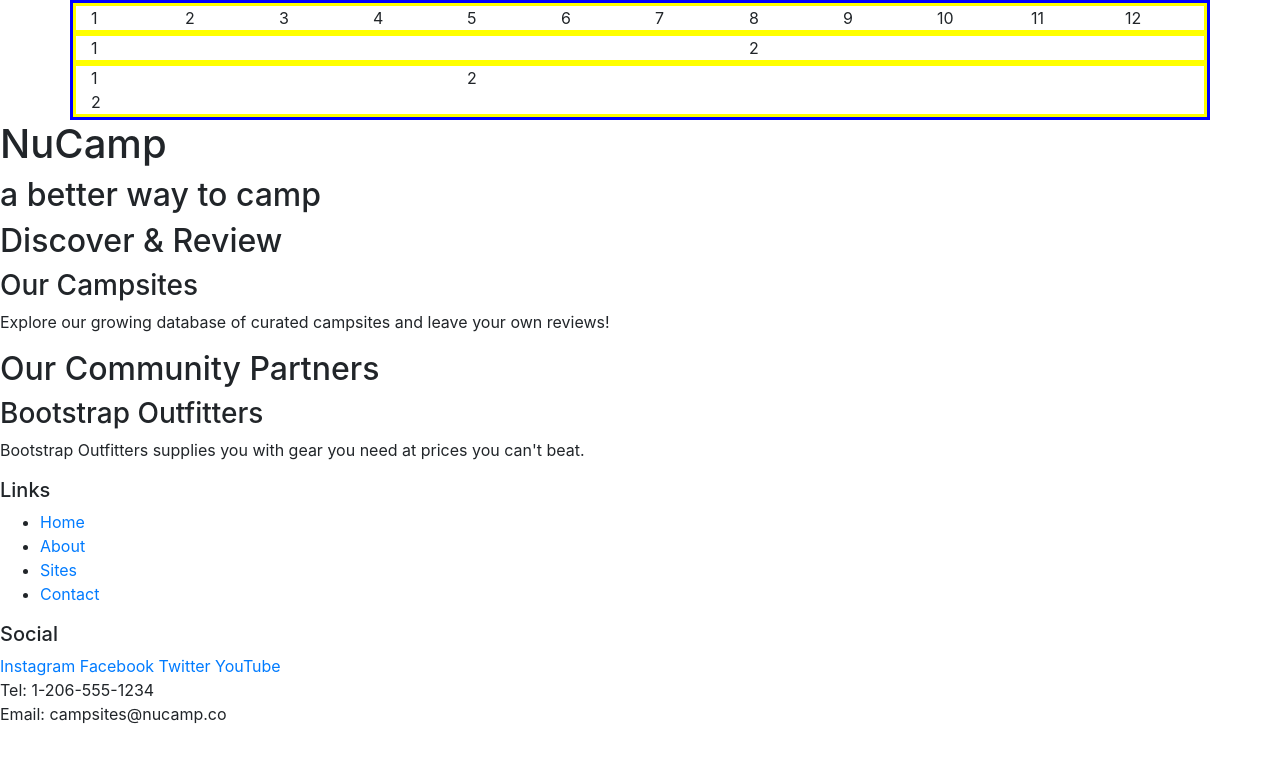
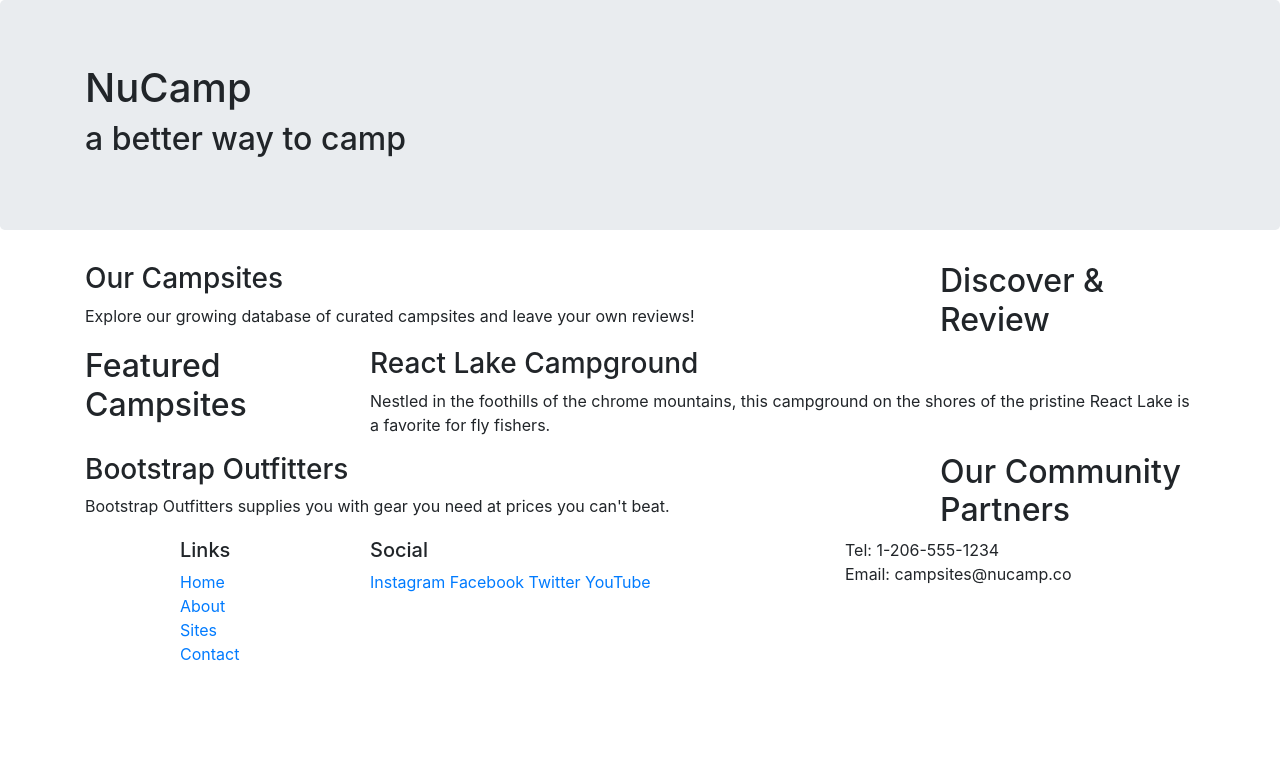
Before and after one commit to Jalcantara88/nucampsiteAltered, a website: page index.html in a window 1280 px wide. Drawn offline with nearby package versions, Linux system fonts and the light colour scheme.

Commit message:
exercise bootstrap grid

```diff
--- a/index.html
+++ b/index.html
@@ -2,6 +2,7 @@
 
 <html lang="en">
     <head>
+
         <meta charset="utf-8" />
         <meta name="viewport" content="width=device-width, initial-scale=1"/>
 
@@ -11,87 +12,82 @@
     </head>
 
     <style>
-        .container{
-            border: solid blue;
-        }
-        .row{
-            border: solid yellow;
-        }
-        .row col{
-            border: solid lightgreen;
-        }
+
     </style>
 
     <body>
 
+
+        <header class="jumbotron">
             <div class="container">
                 <div class="row">
-                <div class="col">1</div>
-                <div class="col">2</div>
-                <div class="col">3</div>
-                <div class="col">4</div>
-                <div class="col">5</div>
-                <div class="col">6</div>
-                <div class="col">7</div>
-                <div class="col">8</div>
-                <div class="col">9</div>
-                <div class="col">10</div>
-                <div class="col">11</div>
-                <div class="col">12</div>
-            </div>
-            <div class="row">
-                <div class="col-7">1</div>
-                <div class="col">2</div>
-            </div>
-            <div class="row">
-                <div class="col-4">1</div>
-                <div class="col col-md-6 col-lg-8">2</div>
-                <div class="col">2</div>
+                    <div class="col">
+                        <h1>NuCamp</h1>
+                        <h2>a better way to camp</h2>
                     </div>
                 </div>
 
-
-
-        <header>
-            <div>
-                <h1>NuCamp</h1>
-                <h2>a better way to camp</h2>
             </div>
         </header>
 
-        <div>
+        <div class="container">
+            <div class="row">
+                <div class="col-sm-4 order-sm-last col-md-3">
                     <h2>Discover & Review</h2>
+                </div>
+                <div class="col">
                     <h3>Our Campsites</h3>
                     <p>Explore our growing database of curated campsites and leave your own reviews!</p>
                 </div>
+            </div>
 
-        <div>
+            <div class="row">
+                <div class="col-sm-4 col-md-3">
+                    <h2>Featured Campsites</h2>
+                </div>
+                <div class="col">
+                    <h3>React Lake Campground</h3>
+                    <p>Nestled in the foothills of the chrome mountains, this campground on the shores of the pristine React Lake is a favorite for fly fishers.</p>
+                </div>
+            </div>
+
+            <div class="row">
+                <div class="col-sm-4 order-sm-last col-md-3">
                     <h2>Our Community Partners</h2>
+                </div>
+                <div class="col">
                     <h3>Bootstrap Outfitters</h3>
                     <p>Bootstrap Outfitters supplies you with gear you need at prices you can't beat.</p>
                 </div>
+            </div>
+        </div>
 
         <footer>
-            <div>
+            <div class="container">
+                <div class="row">
+                    <div class="col-4 offset-1 col-sm-2">
                         <h5>Links</h5>
-                <ul>
+                        <ul class="list-unstyled">
                             <li> <a href="#">Home</a></li>
                             <li> <a href="#">About</a></li>
                             <li> <a href="#">Sites</a></li>
                             <li> <a href="#">Contact</a></li>
                         </ul>
                     </div>
-            <div>
+                    <div class="col-6 col-sm-5">
                         <h5>Social</h5>
                         <a href="http://instagram.com/">Instagram</a>
                         <a href="http://facebook.com/">Facebook</a>
                         <a href="http://twitter.com/">Twitter</a>
                         <a href="http://youtube.com/">YouTube</a>
                     </div>
-            <div>
+                    <div class="col-sm-4">
                         Tel: 1-206-555-1234<br/>
                         Email: campsites@nucamp.co
                     </div>
+                </div>
+            </div>
+
         </footer>
     <script src="node_modules/jquery/dist/jquery.slim.min.js"></script>
     <script src="node_modules/popper.js/dist/umd/popper.min.js"></script>
```
Lines whose indentation alone changed are shown as unchanged.
